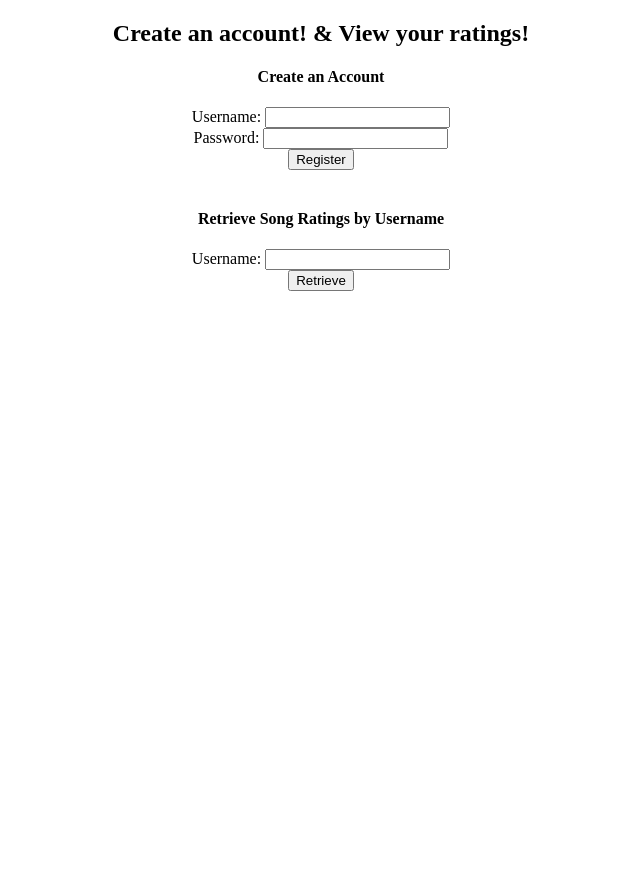
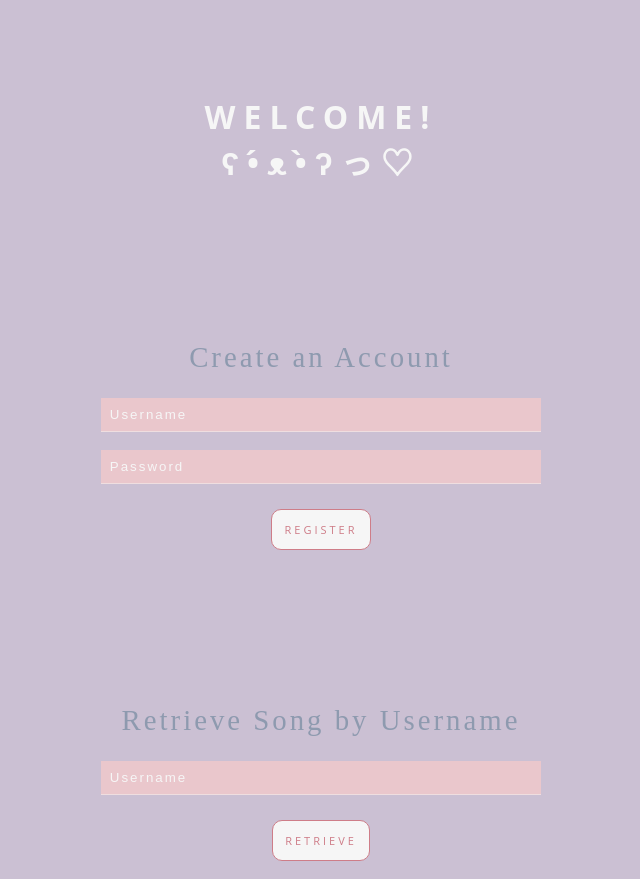
Before and after one commit to kouenYoung/assign2.github.io, a PHP site: page / in a window 1280 px wide. Shown: the whole page, without its empty margins (319-959 px from the left). Before the commit the page ends 291 px from the top, so only its background shows below. Run offline with PHP 8.4, Linux system fonts and the light colour scheme; some libraries are stand-ins or nearby versions.

Commit message:
Update index.php

```diff
--- a/index.php
+++ b/index.php
@@ -1,25 +1,32 @@
+<!--
+  COMP 333 Software Engineering (Dr. Sebastian Zimmeck) - Assgiment 2
+  Authors: Luke Morrill, Noah Hartzfeld, Henry Yang
+-->
 
 <!DOCTYPE HTML>
 <html lang="en">
   <head>
-    <meta http-equiv="Content-Type" content="application/x-www-form-urlencoded"/>
-        <title>Hw2</title>
+      <meta charset="UTF-8">
+      <meta name="viewport" content="width=device-width, initial-scale=1" />
+      <title> Registration/Log-in </title>
+      <link rel="stylesheet" href="./style.css">
+      <link rel="icon" href="assets/avatar_small.ico">
+  <script src="https://cdnjs.cloudflare.com/ajax/libs/prefixfree/1.0.7/prefixfree.min.js"></script>
   </head>
 
   <body>
-        <h2><center>Create an account! &
-                    View your ratings!
-</center></h2>
+  <div class="container">
+  <h1>Welcome!<br>ʕ•́ᴥ•̀ʔっ♡</h1>
 
-
-<center><form method="POST" action="">
-<h4>Create an Account </h4>
-Username: <input type="text" name="username1" /><br>
-Password: <input type="text" name="password" /><br>
-<input type="submit" name="register" value="Register"/><br><br>
+  <div class="box">
+    <!-- REGISTRATION -->
+    <div class="box-child1">
+      <form method="POST" action="" id="form_reg">
+        <h2 class="title">Create an Account</h2>
+        <input type="text" name="username1" placeholder="Username"><br>
+        <input type="text" name="password" placeholder="Password">
+        <button type="submit" name="register" class="button submit" form="form_reg">Register</button><br>
       </form>
-
-
 
       <?php
         $servername = "localhost";
@@ -48,11 +55,11 @@ Password: <input type="text" name="password" /><br>
               $row = mysqli_fetch_assoc($result);
 
               if($out_pass == $password){
-                       echo "You already have an account<br><br>";
+                echo '<div class="msg-error">You already have an account!</div>';
               }
 
               else{
-                        echo "Please enter the correct Username or Password <br><br>";
+                echo '<div class="msg-error">Please enter the correct Username or Password!</div>';
               }
 
             }
@@ -60,25 +67,25 @@ Password: <input type="text" name="password" /><br>
             else{
               $sql_query = "INSERT INTO users (username, password) VALUES ('$username', '$password')";
               mysqli_query($conn, $sql_query);
-                    echo "User succesfully added!<br><br>";
+              echo '<div class="msg-success">User succesfully added!</div>';
             }
 
           }
 
           else {
-            echo "Please enter Username and Password";
+            echo '<div class="msg-error"> Please enter Username and Password!</div>';
           }
-
         }
       ?>
+    </div>
 
-<form method="POST" action="">
-<h4> Retrieve Song Ratings by Username </h4>
-Username: <input type="text" name="username2" /><br>
-
-  <input type="submit" name="retrieve" value="Retrieve"/><br><br>
+    <!-- SONG RETRIEVAL -->
+    <div class="box-child2">
+      <form method="POST" action="" id="form_song">
+        <h2 class="title"> Retrieve Song by Username </h4>
+        <input type="text" name="username2" placeholder="Username">
+        <button type="submit" name="retrieve" class="button submit" form="form_song">Retrieve</button><br>
       </form>
-
 
       <?php
         if(isset($_REQUEST["retrieve"])){
@@ -97,24 +104,23 @@ Username: <input type="text" name="username2" /><br>
     		         $newArray[] = $out_rating ;
 
     	         }
+
                if(empty($newArray)){
-                   echo "No ratings available<br><br>";
+                   echo '<div class="msg-error">No rating available!</div>';
                }
 
             }
 
-
             else {
-                echo "Please enter a Username<br><br>";
+                echo '<div class="msg-error">Please enter a Username!</div>';
             }
         }
-
-
         $conn->close();
       ?>
 
-  <p><?php
-
+      <div class="sql-query">
+        <p>
+          <?php
             $counter = 0 ;
             foreach($newArray as $item){
           	  echo $item ;
@@ -128,8 +134,12 @@ $counter = 0 ;
 
           	  $counter += 1;
             }
-  ?></p>
+          ?>
+        </p>
+      </div>
+    </div>
 
-
+  </div>
+  </div>
   </body>
 </html>
```
Lines whose indentation alone changed are shown as unchanged.
